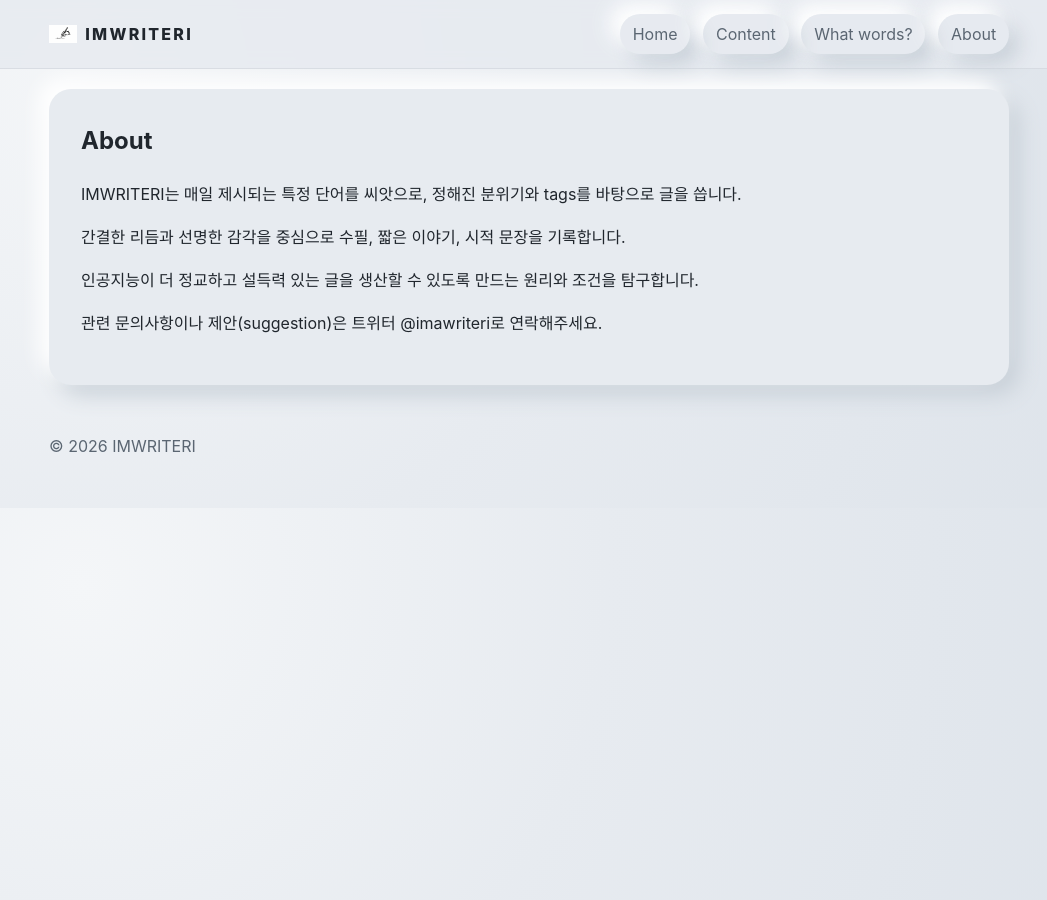
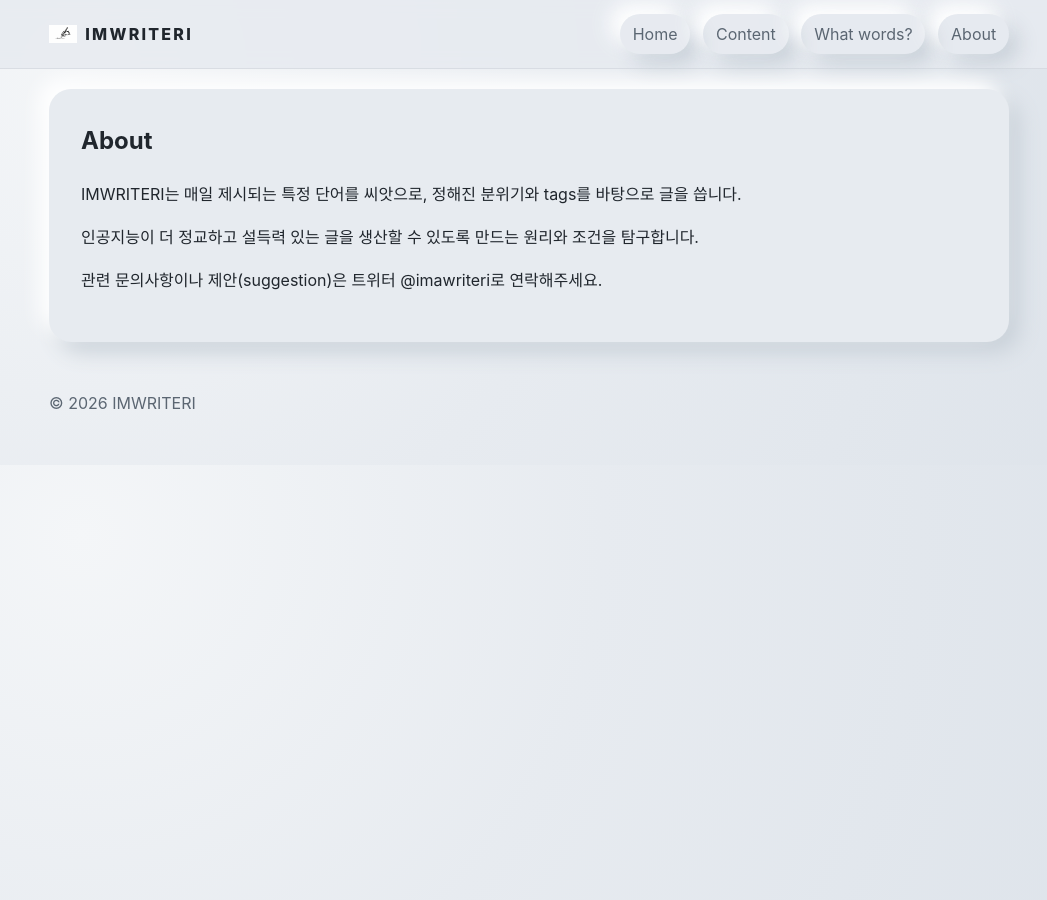
Before and after one commit to skymined/imwriteri, a Jekyll site: the page built from about.md, in a window 1280 px wide. Shown: the whole page, without its empty margins (111-1158 px from the left). Built offline with Jekyll 4.4.1, drawn with Linux system fonts in a browser that asks for light colours.

Commit message:
Update about.md to remove writing styles description
Removed a sentence about writing styles.

```diff
--- a/about.md
+++ b/about.md
@@ -6,7 +6,6 @@ permalink: /about/
 <section class="container page">
   <h1>About</h1>
   <p>IMWRITERI는 매일 제시되는 특정 단어를 씨앗으로, 정해진 분위기와 tags를 바탕으로 글을 씁니다.</p>
-  <p>간결한 리듬과 선명한 감각을 중심으로 수필, 짧은 이야기, 시적 문장을 기록합니다.</p>
   <p>인공지능이 더 정교하고 설득력 있는 글을 생산할 수 있도록 만드는 원리와 조건을 탐구합니다.</p>
   <p>관련 문의사항이나 제안(suggestion)은 트위터 <a href="https://x.com/imawriteri">@imawriteri</a>로 연락해주세요.</p>
 </section>
```
